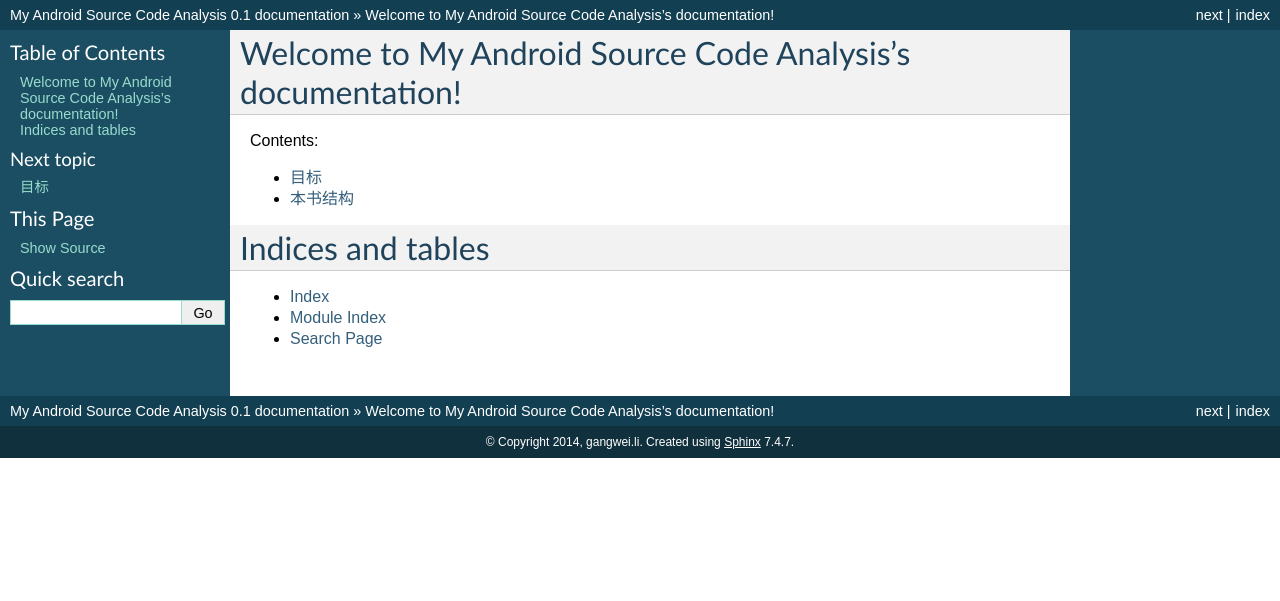
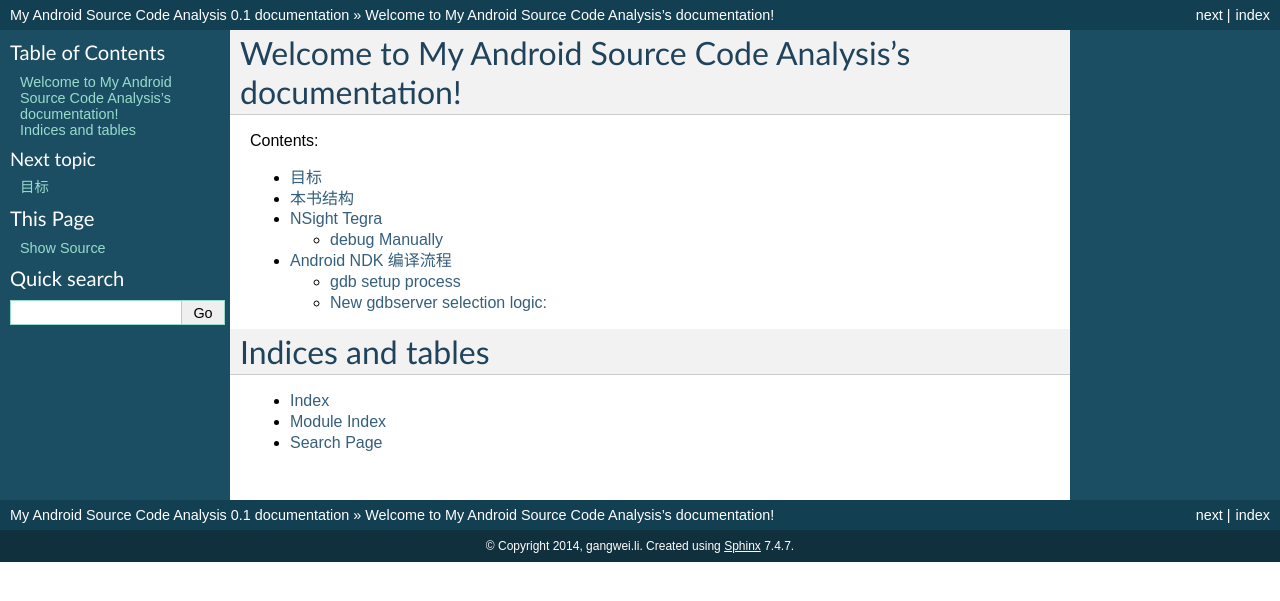
Before and after one commit to gwli/MyAndroidSourceCodeAnalysis, a Sphinx documentation site: the page built from source/index.rst, in a window 1280 px wide. Shown: the top 601 px of the page. Built offline with Sphinx 7.4.7, drawn with Linux system fonts in a browser that asks for light colours.

Commit message:
add ndk build

```diff
--- a/source/content/nsight_tegra.rst
+++ b/source/content/nsight_tegra.rst
@@ -58,8 +58,6 @@ debug Manually
 
 
 
-
-
 Android NDK 编译流程
 ====================
 
--- a/source/content/target.rst
+++ b/source/content/target.rst
@@ -6,6 +6,7 @@
 #. 可以读取 os 任意文件
 #. 可以进行driver编译与安装
 #. 可以进行standlone app 开发
+#. Cross compiler and NDK build
 #. 远程debug的原理与过程
 
 
--- a/source/index.rst
+++ b/source/index.rst
@@ -12,6 +12,7 @@ Contents:
    :maxdepth: 2
 
    content/target
+   content/nsight_tegra
 
 
 Indices and tables
```
